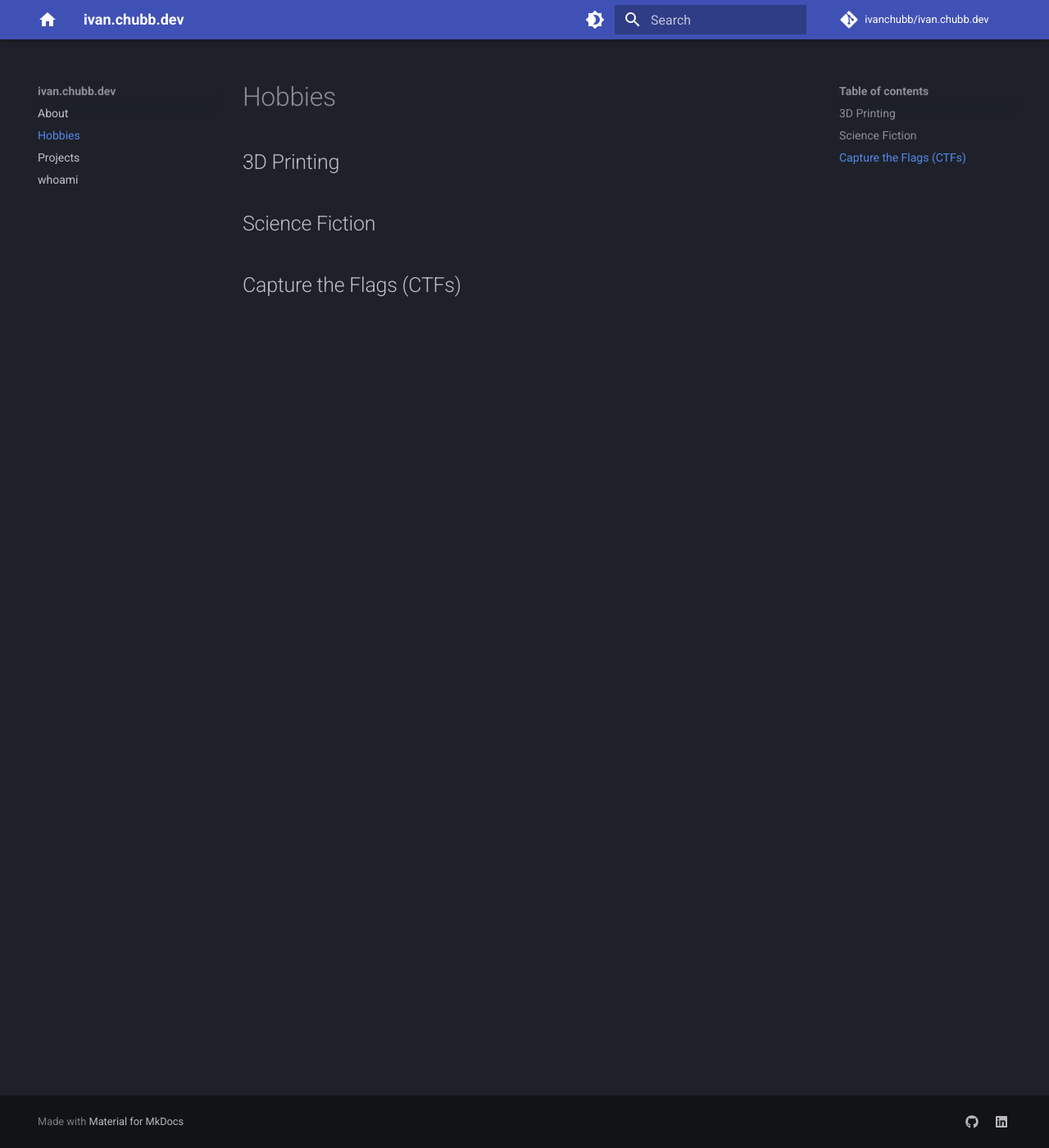
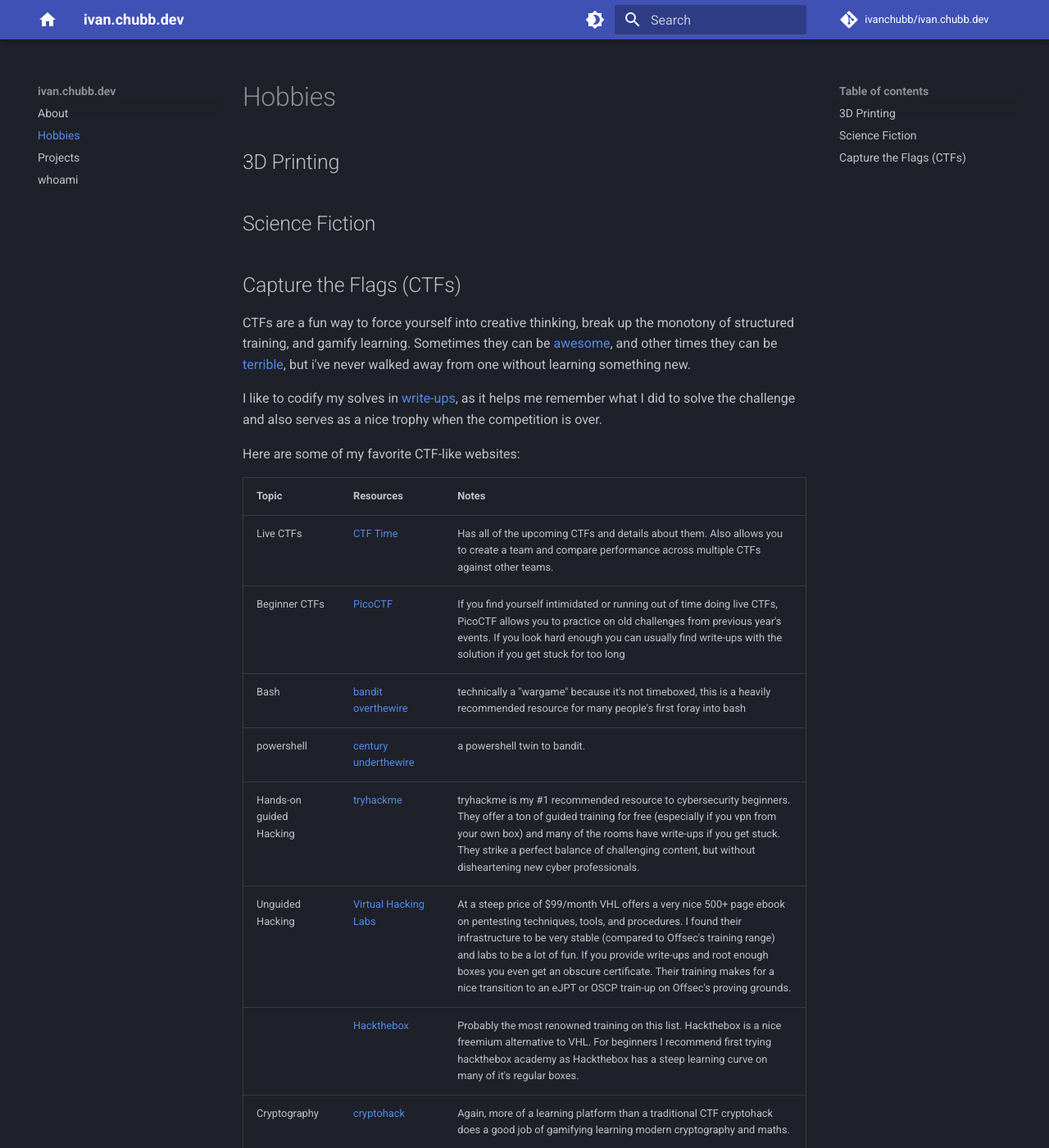
Before and after one commit to ivanchubb/ivan.chubb.dev, an MkDocs documentation site: the page built from docs/hobbies.md, in a window 1280 px wide and 1400 px high. Shown: the whole window at 82% size. Built offline with MkDocs 1.6.1 and Material for MkDocs 9.7.7, drawn with Linux system fonts in a browser that asks for light colours; comment, search, counter and statistics services are not loaded; some of the changed text lies outside the part shown.

Commit message:
added CTF hobbies

```diff
--- a/docs/hobbies.md
+++ b/docs/hobbies.md
@@ -5,3 +5,23 @@
 ## Science Fiction
 
 ## Capture the Flags (CTFs)
+
+CTFs are a fun way to force yourself into creative thinking, break up the monotony of structured training, and gamify learning. Sometimes they can be [awesome](https://www.youtube.com/watch?v=L2C8rVO2lAg), and other times they can be [terrible](https://www.youtube.com/watch?v=lxJpKUoX-6E), but i've never walked away from one without learning something new.
+
+I like to codify my solves in [write-ups](https://github.com/ivanchubb/CTF-Writeups), as it helps me remember what I did to solve the challenge and also serves as a nice trophy when the competition is over.
+
+Here are some of my favorite CTF-like websites:
+
+| Topic | Resources | Notes |
+| --- | --- | --- |
+| Live CTFs | [CTF Time](https://ctftime.org/) |  Has all of the upcoming CTFs and details about them. Also allows you to create a team and compare performance across multiple CTFs against other teams. |
+| Beginner CTFs | [PicoCTF](https://picoctf.org/) | If you find yourself intimidated or running out of time doing live CTFs, PicoCTF allows you to practice on old challenges from previous year's events. If you look hard enough you can usually find write-ups with the solution if you get stuck for too long |
+| Bash | [bandit overthewire](https://overthewire.org/wargames/bandit/) | technically a "wargame" because it's not timeboxed, this is a heavily recommended resource for many people's first foray into bash |
+| powershell | [century underthewire](https://underthewire.tech/century) | a powershell twin to bandit. |
+| Hands-on guided Hacking | [tryhackme](https://tryhackme.com/) | tryhackme is my #1 recommended resource to cybersecurity beginners. They offer a ton of guided training for free (especially if you vpn from your own box) and many of the rooms have write-ups if you get stuck. They strike a perfect balance of challenging content, but without disheartening new cyber professionals. |
+| Unguided Hacking | [Virtual Hacking Labs](https://www.virtualhackinglabs.com/) | At a steep price of $99/month VHL offers a very nice 500+ page ebook on pentesting techniques, tools, and procedures. I found their infrastructure to be very stable (compared to Offsec's training range) and labs to be a lot of fun. If you provide write-ups and root enough boxes you even get an obscure certificate. Their training makes for a nice transition to an eJPT or OSCP train-up on Offsec's proving grounds. |
+| | [Hackthebox](https://www.hackthebox.com/) | Probably the most renowned training on this list. Hackthebox is a nice freemium alternative to VHL. For beginners I recommend first trying hackthebox academy as Hackthebox has a steep learning curve on many of it's regular boxes. |
+| Cryptography | [cryptohack](https://cryptohack.org/) | Again, more of a learning platform than a traditional CTF cryptohack does a good job of gamifying learning modern cryptography and maths. |
+| Embedded Security | [microcorruption](https://microcorruption.com/login) | microcorruption is a nice introduction to assembly, buffer overflows, and using a debugger without throwing you into the deep end of GDB. |
+| Webapp | [OWASP Juice Shop](https://owasp.org/www-project-juice-shop/) | OWASP juice shop is a great little CTF for web devs, pentesters, and cyber defenders. It's available both as a free standalone and as a room in tryhackme |
+| Honorable mentions | [vulnhub](https://www.vulnhub.com/) <br> [crackme](https://crackmes.one/) | I've only used these once or twice, but have heard good things about them |
```
